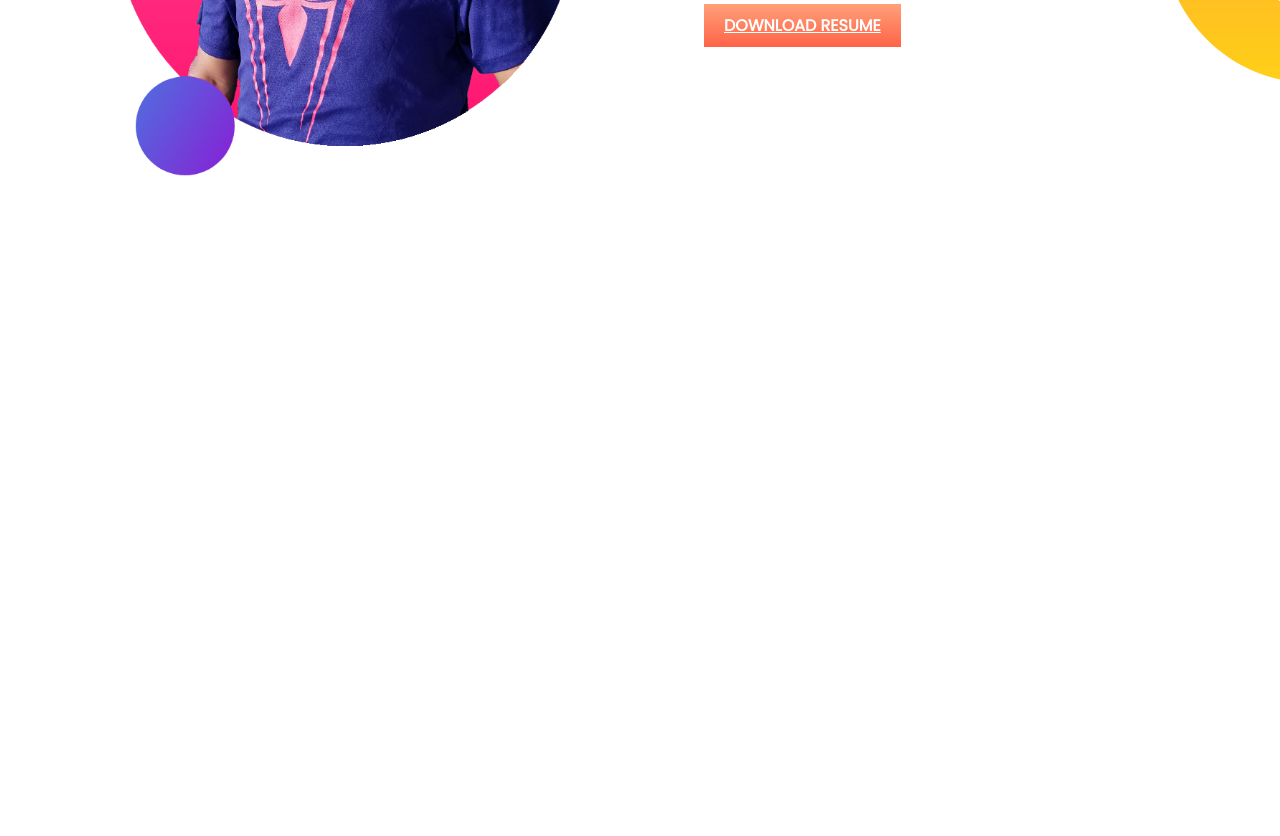
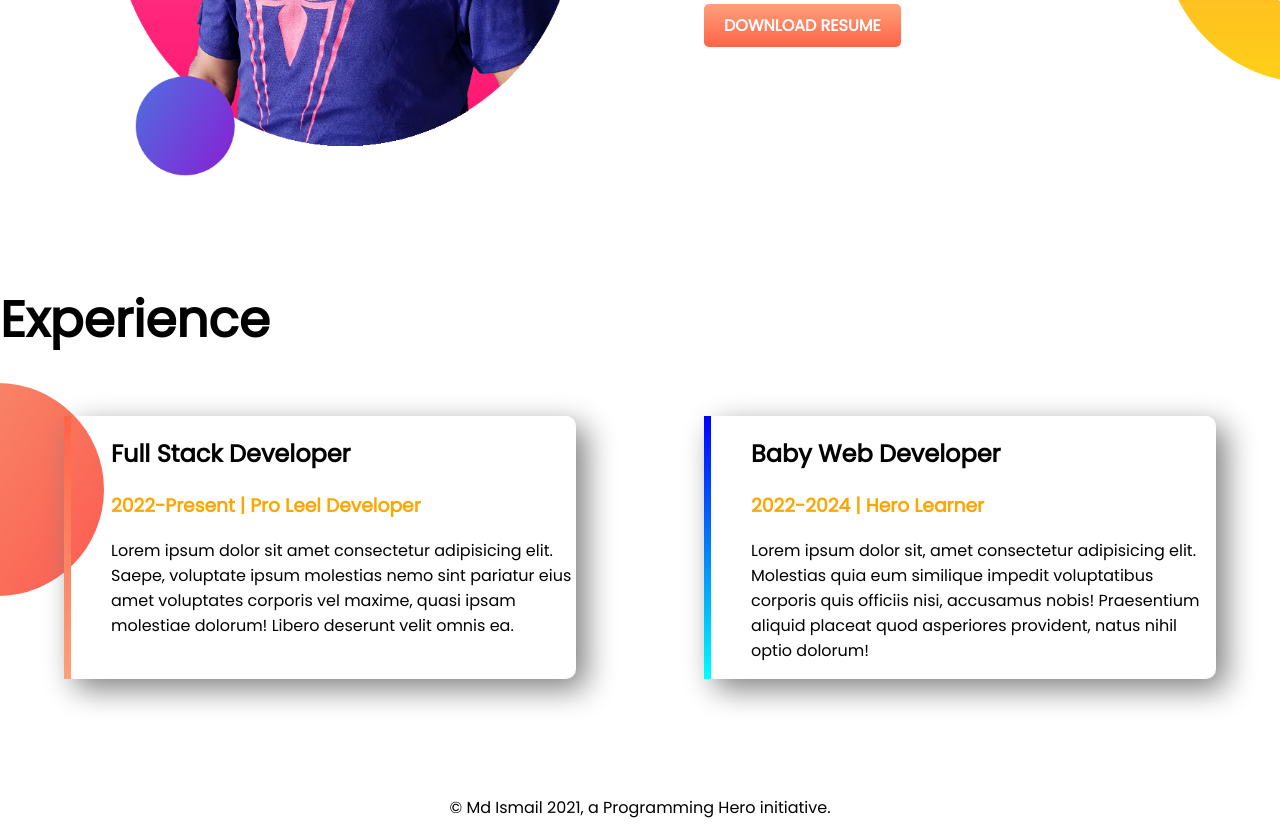
Before and after one commit to gaziismail/developer-portfolio, a plain HTML site: page index.html in a window 1280 px wide. Shown: the part 931-1767 px from the top of the page. Before the commit the page ends 1214 px from the top, so only its background shows below. Drawn offline with Linux system fonts and the light colour scheme.

Commit message:
footer and experience added

```diff
--- a/index.html
+++ b/index.html
@@ -13,7 +13,7 @@
 </head>
 
 <body>
-    <section class="top-banner">
+    <section class="top-banner flexible-container">
         <div class="half-width">
             <h1>Wellcom To</h1>
             <h1> <span class="orange-color">Md Ismail</span> World</h1>
@@ -29,7 +29,7 @@
             <img src="images/jhankarB.png" alt="image of jhankarB">
         </div>
     </section>
-    <section class="dream-big">
+    <section class="dream-big flexible-container">
         <div class="half-width">
             <img src="images/jhankarB2.png" alt="">
         </div>
@@ -42,6 +42,26 @@
             <a target="_blank" href="https://www.google.com" class="link-btn">DOWNLOAD RESUME</a>
         </div>
     </section>
+    <section class="experience-area">
+        <h1>Experience</h1>
+        <div class="flexible-container">
+            <dir id="exp-dev-area" class="experience-item">
+                <h2>Full Stack Developer</h2>
+                <h3 class="orange-color">2022-Present | Pro Leel Developer</h3>
+                <p>Lorem ipsum dolor sit amet consectetur adipisicing elit. Saepe, voluptate ipsum molestias nemo sint
+                    pariatur eius amet voluptates corporis vel maxime, quasi ipsam molestiae dolorum! Libero deserunt velit
+                    omnis ea.</p>
+            </dir>
+            <dir id="exp-baby-area" class="experience-item">
+                <h2>Baby Web Developer</h2>
+                <h3 class="orange-color">2022-2024 | Hero Learner</h3>
+                <p>Lorem ipsum dolor sit, amet consectetur adipisicing elit. Molestias quia eum similique impedit voluptatibus corporis quis officiis nisi, accusamus nobis! Praesentium aliquid placeat quod asperiores provident, natus nihil optio dolorum!</p>
+            </dir>
+        </div>
+    </section>
+    <footer>
+        <p>© Md Ismail 2021, a Programming Hero initiative.</p>
+    </footer>
 
 </body>
 
--- a/style.css
+++ b/style.css
@@ -5,7 +5,10 @@ body{
 h1{
     font-size: 50px;
 }
-section{
+footer p{
+    text-align: center;
+}
+.flexible-container{
     display: flex;
     margin-bottom: 100px;
 }
@@ -23,12 +26,11 @@ section{
 .link-btn{
     background-image: linear-gradient(lightsalmon, tomato);
     padding: 10px 20px;
-    border: none;as;dlfkalwekr
+    border: none;
     border-radius: 5px;
     color: white;
-    text-decasdwawerration: none;
+    text-decoration: none;
     font-weight: 700;
-    akljsdhfkqhwejklrh
 }
 .top-banner{
     background-image: url(images/top-banner.png);
@@ -39,3 +41,25 @@ section{
     background-repeat: no-repeat;
     background-position: right;
 }
+.experience-area{
+    background-image: url(images/exp-bg.png);
+    background-repeat: no-repeat;
+    background-position: left;
+}
+.experience-item{
+    width: 40%;
+    margin-left: 5%;
+    margin-right: 5%;
+    box-shadow: 10px 10px 30px gray;
+    border-radius: 10px;
+}
+#exp-dev-area{
+    border-left: 7px solid;
+    border-image: linear-gradient(tomato, lightsalmon);
+    border-image-slice: 1;
+}
+#exp-baby-area{
+    border-left: 7px solid;
+    border-image: linear-gradient(blue, cyan);
+    border-image-slice: 1;
+}
```
Also changed, not shown: images/jhankar.png (deleted), images/jhankar2.png (deleted), 4 other files.
